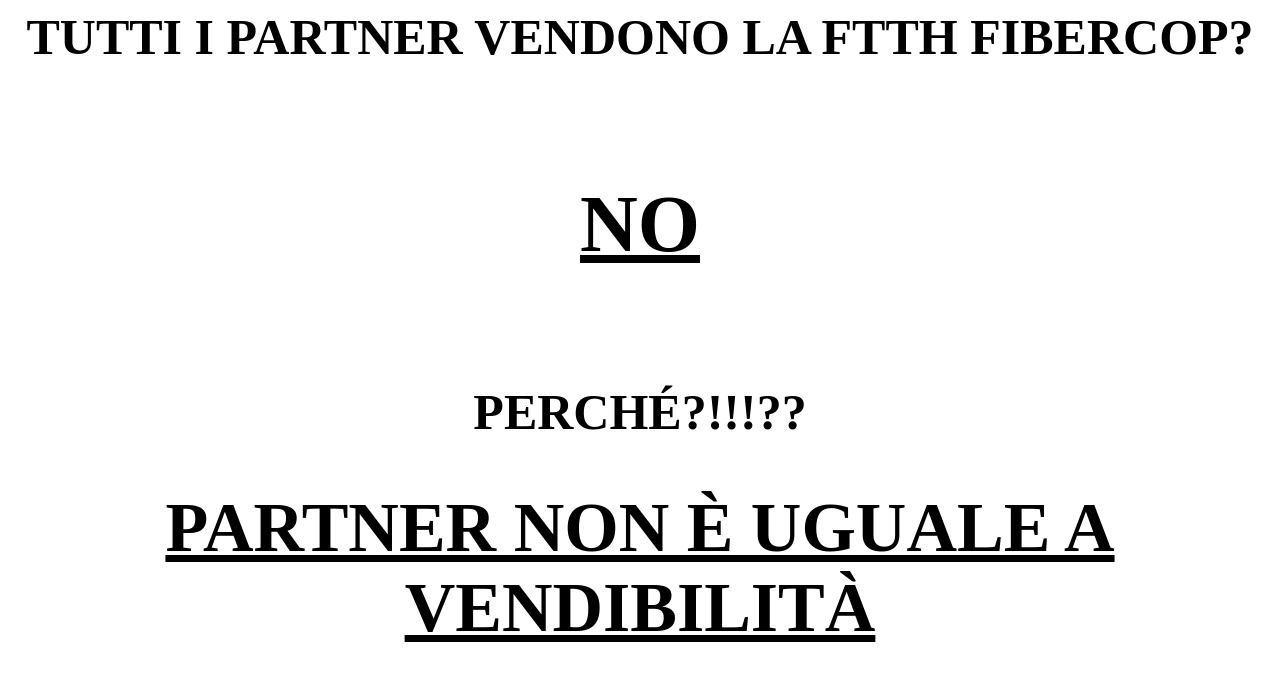
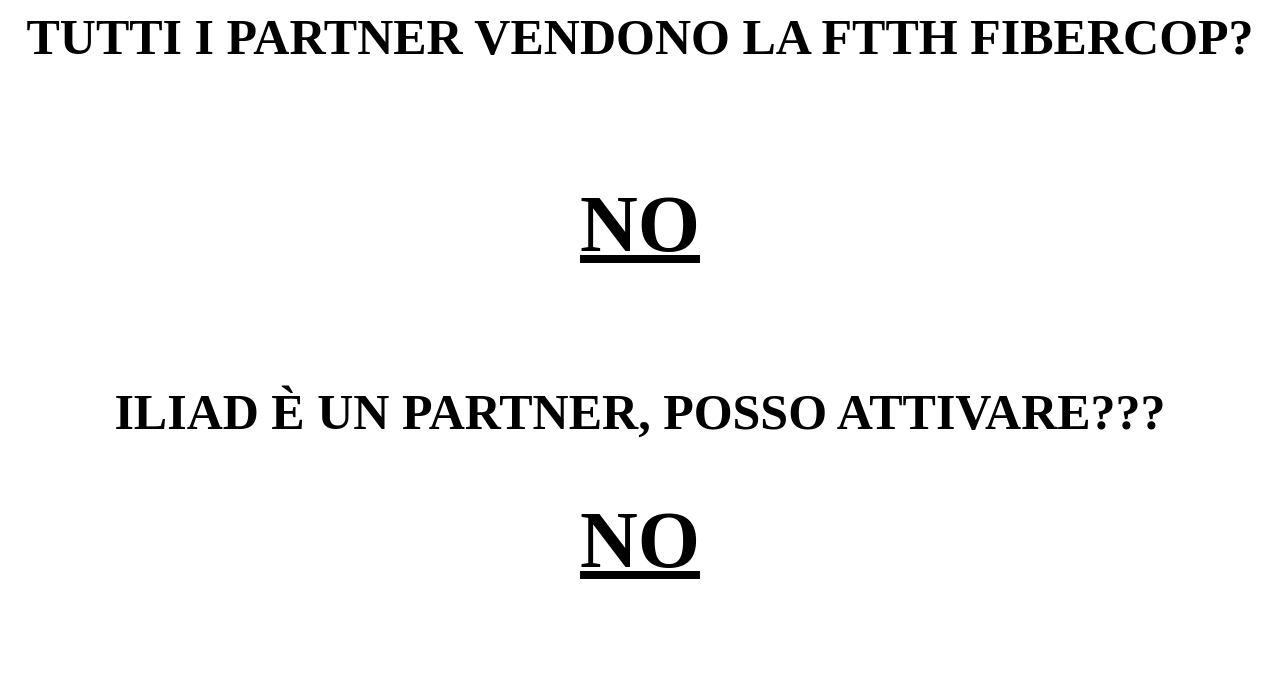
Before and after one commit to ErnyTech/perch-nonvendenonostantesiapartnerfibercop, a plain HTML site: page index.html in a window 1280 px wide. Drawn offline with Linux system fonts and the light colour scheme.

Commit message:
Update index.html

```diff
--- a/index.html
+++ b/index.html
@@ -2,6 +2,6 @@
 <p>&nbsp;</p>
 <h1 style="text-align: center;; font-size:80px;"><span style="text-decoration: underline;"><strong>NO</strong></span></h1>
 <p>&nbsp;</p>
-<h2 style="text-align: center; font-size:50px;"><strong>PERCHÉ?!!!??</strong></h2>
-<h1 style="text-align: center;; font-size:70px;"><span style="text-decoration: underline;"><strong>PARTNER NON È UGUALE A VENDIBILITÀ </strong></span></h1>
+<h2 style="text-align: center; font-size:50px;"><strong>ILIAD È UN PARTNER, POSSO ATTIVARE???</strong></h2>
+<h1 style="text-align: center;; font-size:80px;"><span style="text-decoration: underline;"><strong>NO</strong></span></h1>
 <p>&nbsp;</p>
```
